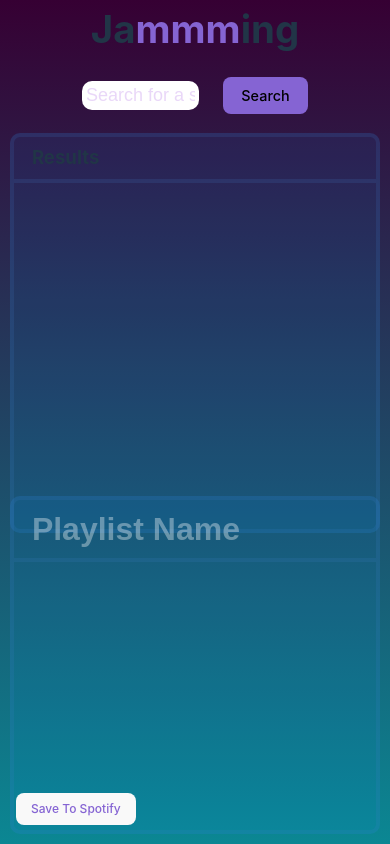
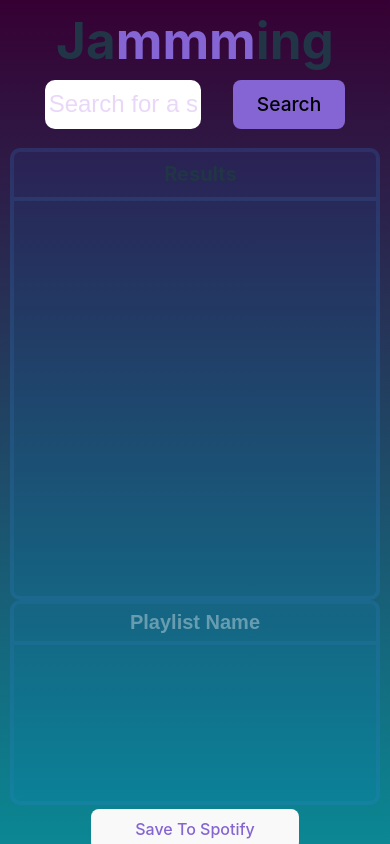
Before and after one commit to elliottsaruski/Jammming-app, a React (Vite) app: page / in a window 390 px wide. Built offline with nearby package versions, Linux system fonts and the light colour scheme; sample sign-in values are in the browser's storage.

Commit message:
Updated styles accross App

```diff
--- a/src/App.css
+++ b/src/App.css
@@ -8,15 +8,15 @@
 
 h1 {
   text-align: center;
-  padding: 2%;
+  padding: 3%;
 }
 
 .app-full {
   display: flex;
   flex-direction: column;
-  height: 100%;
+  height: 100vh;
   width: 100vw;
-  padding-bottom: 5%;
+  overflow: hidden;
 }
 
 .app-header strong {
@@ -25,8 +25,11 @@ h1 {
 
 .results-playlist-container {
   display: flex;
+  flex-direction: row;
   justify-content: space-evenly;
-  height: 800px;
+  height: 70% !important;
+  padding-bottom: 4%;
+  padding-top: 4%;
 }
 
 html {
@@ -41,24 +44,28 @@ html {
     #0b8793,
     #360033
   ); /* W3C, IE 10+/ Edge, Firefox 16+, Chrome 26+, Opera 12+, Safari 7+ */
-  height: 100vh;
-  overflow: hidden;
 }
 
 @media only screen and (max-width: 600px) {
-  .app-full {
-    height: 100vh;
-    display: flex;
-    flex-direction: column;
-  }
-  html {
-    font-size: 12px;
-  }
-
   .results-playlist-container {
     display: flex;
     flex-direction: column;
-    height: 400px;
+    height: 100% !important;
     align-items: center;
+    padding: 0;
   }
 }
+/* Small devices (portrait tablets and large phones, 600px and up) */
+@media only screen and (min-width: 600px) {
+}
+
+/* Medium devices (landscape tablets, 768px and up) */
+@media only screen and (min-width: 768px) {
+}
+/* Large devices (laptops/desktops, 992px and up) */
+@media only screen and (min-width: 992px) {
+}
+
+/* Extra large devices (large laptops and desktops, 1200px and up) */
+@media only screen and (min-width: 1200px) {
+}
--- a/src/components/Tracklist.jsx
+++ b/src/components/Tracklist.jsx
@@ -24,8 +24,7 @@ function TrackList({ playlist, setPlaylist }) {
               <button
                 className="remove-button"
                 onClick={() => removeFromPlaylist(track)}>
-                {" "}
-                -{" "}
+                -
               </button>
 
               <Track id={track.id} name={track.name} artist={track.artist} />
--- a/src/components/styles/Playlist.css
+++ b/src/components/styles/Playlist.css
@@ -11,7 +11,7 @@
 .playlist input {
   width: 100%;
   height: fit-content;
-  font-size: 32px;
+  font-size: 28px;
   background-color: transparent;
   border: none;
   text-align: left;
@@ -32,12 +32,6 @@ input {
   display: none !important;
 }
 
-.save-to-spotify-button {
-  display: flex;
-  position: relative;
-  bottom: 0;
-}
-
 .save-to-spotify-button:enabled {
   outline: none;
 }
@@ -46,30 +40,21 @@ input {
   outline: auto !important;
 }
 
-.save-to-spotify-button-container {
-  padding: 4%;
-}
-
 .playlist-items-container .add-track-button {
   display: hidden !important;
 }
 
 @media only screen and (max-width: 600px) {
   .playlist {
+    width: 95%;
+    height: auto;
+    margin: 0 auto;
+  }
+  .playlist-container {
     display: flex;
-    position: relative;
-    width: 95%;
-    bottom: 0;
-    margin: 0 auto;
-    font-size: 155%;
   }
-  h2 {
-    font-size: 155%;
+  .playlist h2 {
+    font-size: 20px;
+    padding: 0;
   }
-  .save-to-spotify-button-container {
-    position: fixed;
-    display: flex !important;
-    bottom: 0;
-  }
-
 }
--- a/src/components/styles/SaveToSpotifyButton.css
+++ b/src/components/styles/SaveToSpotifyButton.css
@@ -4,11 +4,21 @@
   align-items: center;
   justify-content: space-around;
   text-align: center;
+  width: 13rem;
+  text-align: center;
 }
 
 .save-to-spotify-button-container {
   display: flex;
+  width: 100%;
   justify-content: center;
   align-items: center;
-  padding-bottom: 5%;
+  margin: 0 auto;
 }
+
+@media only screen and (max-width: 600px) {
+  .save-to-spotify-button-container {
+    padding-bottom: 1%;
+    padding-top: 1%;
+  }
+}
--- a/src/components/styles/SearchBar.css
+++ b/src/components/styles/SearchBar.css
@@ -1,14 +1,13 @@
 .search-bar {
   display: flex;
   justify-content: center;
-  flex-direction: column;
-  padding-top: 2%;
-  padding-bottom: 5%;
-  font-size: 24px;
+  flex-direction: row;
+  font-size: 28px;
   align-items: center;
   justify-items: center;
   width: 100%;
   gap: 2rem;
+
 }
 
 .search-bar input {
@@ -16,8 +15,11 @@
   border-radius: 10px;
   outline: none;
   padding: 1%;
-  width: 30%;
+  width: 40%;
+  height: 100%;
   border: none;
+
+
 }
 
 .search-bar button {
@@ -30,11 +32,14 @@
 }
 
 @media only screen and (max-width: 600px) {
-  .search-bar {
-    flex-direction: row;
-    font-size: 16px;
-    padding-top: 5%;
+  .search-bar{
+    padding-bottom: 5%;
   }
+}
 
+@media only screen and (min-width: 992px) {
+}
 
+/* Extra large devices (large laptops and desktops, 1200px and up) */
+@media only screen and (min-width: 1200px) {
 }
--- a/src/components/styles/SearchResults.css
+++ b/src/components/styles/SearchResults.css
@@ -5,13 +5,13 @@
   background-color: rgba(0, 140, 255, 0.082);
   border: 4px solid rgba(65, 126, 206, 0.158);
   border-radius: 10px;
-  height: 100% !important;
+  height: 100%;
 }
 
 h2 {
   text-align: left;
   border-bottom: 4px solid rgba(65, 126, 206, 0.158);
-  font-size: 32px;
+  font-size: 28px;
   font-weight: 700;
   padding: 2%;
   padding-left: 5%;
@@ -35,7 +35,7 @@ h2 {
 .results {
   display: flex;
   flex-direction: column;
-  width: 90%;
+  width: 85%;
   gap: 15px;
 }
 
@@ -43,6 +43,8 @@ h2 {
   color: rgb(141, 142, 230);
   font-family: initial;
   position: absolute;
+  padding: 2.5%;
+
   right: 10px;
   margin-bottom: 3%;
 }
@@ -50,12 +52,23 @@ h2 {
 @media only screen and (max-width: 600px) {
   .search-results {
     width: 95%;
-    position: relative;
-    display: flex;
-
   }
 
   .search-container {
-    font-size: 12px;
+    font-size: 14px;
+  }
+  h2 {
+    font-size: 20px;
+    text-align: center;
+  }
+  .results-container {
+    height: 300px;
+    padding: 2%;
+  }
+  .results {
+    gap: 0;
   }
 }
+/* Small devices (portrait tablets and large phones, 600px and up) */
+@media only screen and (min-width: 600px) {
+}
--- a/src/components/styles/Tracklist.css
+++ b/src/components/styles/Tracklist.css
@@ -1,6 +1,7 @@
 .track-list {
   display: flex;
   flex-direction: column;
+  width: 85%;
   gap: 15px;
 }
 
@@ -8,8 +9,8 @@
   color: rgb(226, 96, 9);
   font-family: initial;
   position: absolute;
-  display: flex;
   right: 10px;
+  padding: 3%;
   margin-bottom: 3%;
 }
 
@@ -40,17 +41,20 @@
 @media only screen and (max-width: 600px) {
   .playlist-container {
     display: flex;
-    height: auto;
-    position: absolute;
-    height: 40%;
-    bottom: 10px;
+    height: 300px;
+    width: 100%;
   }
-  input {
+  .playlist-items-container {
+    padding: 2%;
+  }
+  .playlist input {
+    font-size: 20px;
+    text-align: center;
     padding: 0;
+    padding: 2%;
   }
-  .playlist h2 {
-    height: min-content;
-    width: 100%;
+  .track-list {
+    gap: 0;
   }
 }
 
```
